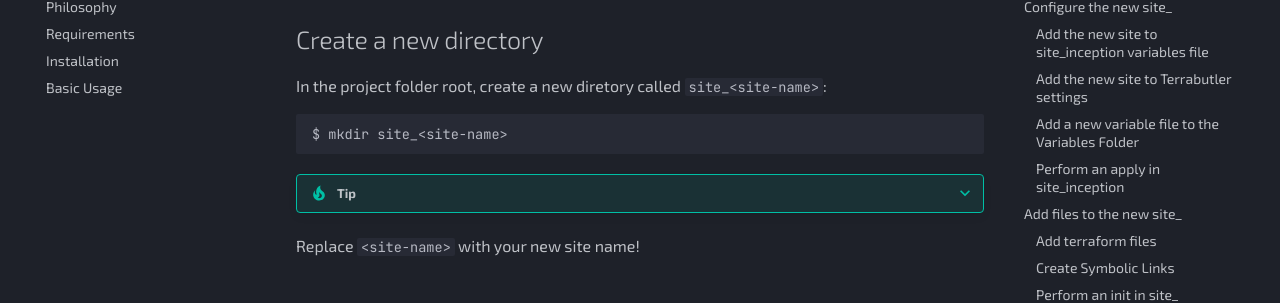
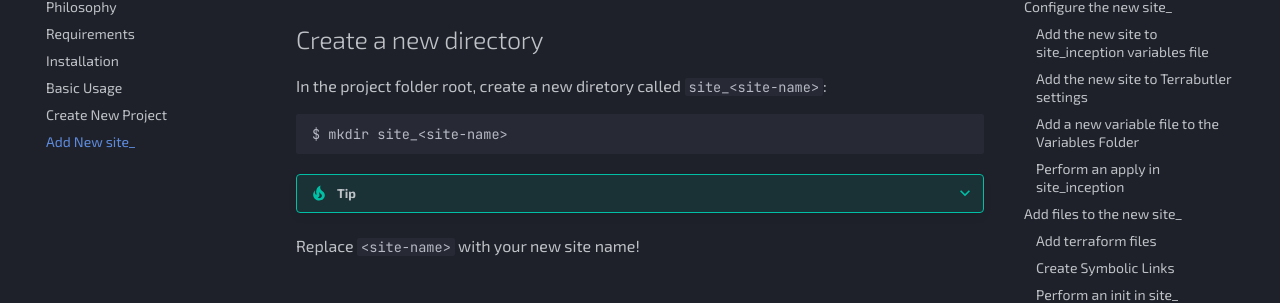
Before and after one commit to montblu/terrabutler, an MkDocs documentation site: the page built from docs/new-site_.md, in a window 1280 px wide. Shown: the part 158-461 px from the top of the page. Built offline with MkDocs 1.6.1 and Material for MkDocs 9.7.7, drawn with Linux system fonts in a browser that asks for light colours; comment, search, counter and statistics services are not loaded.

Commit message:
Update mkdocs.yml

```diff
--- a/mkdocs.yml
+++ b/mkdocs.yml
@@ -56,3 +56,5 @@ nav:
   - Requirements: requirements.md
   - Installation: installation.md
   - Basic Usage: usage.md
+  - Create New Project: create-project.md
+  - Add New site_ : new-site_.md
```
